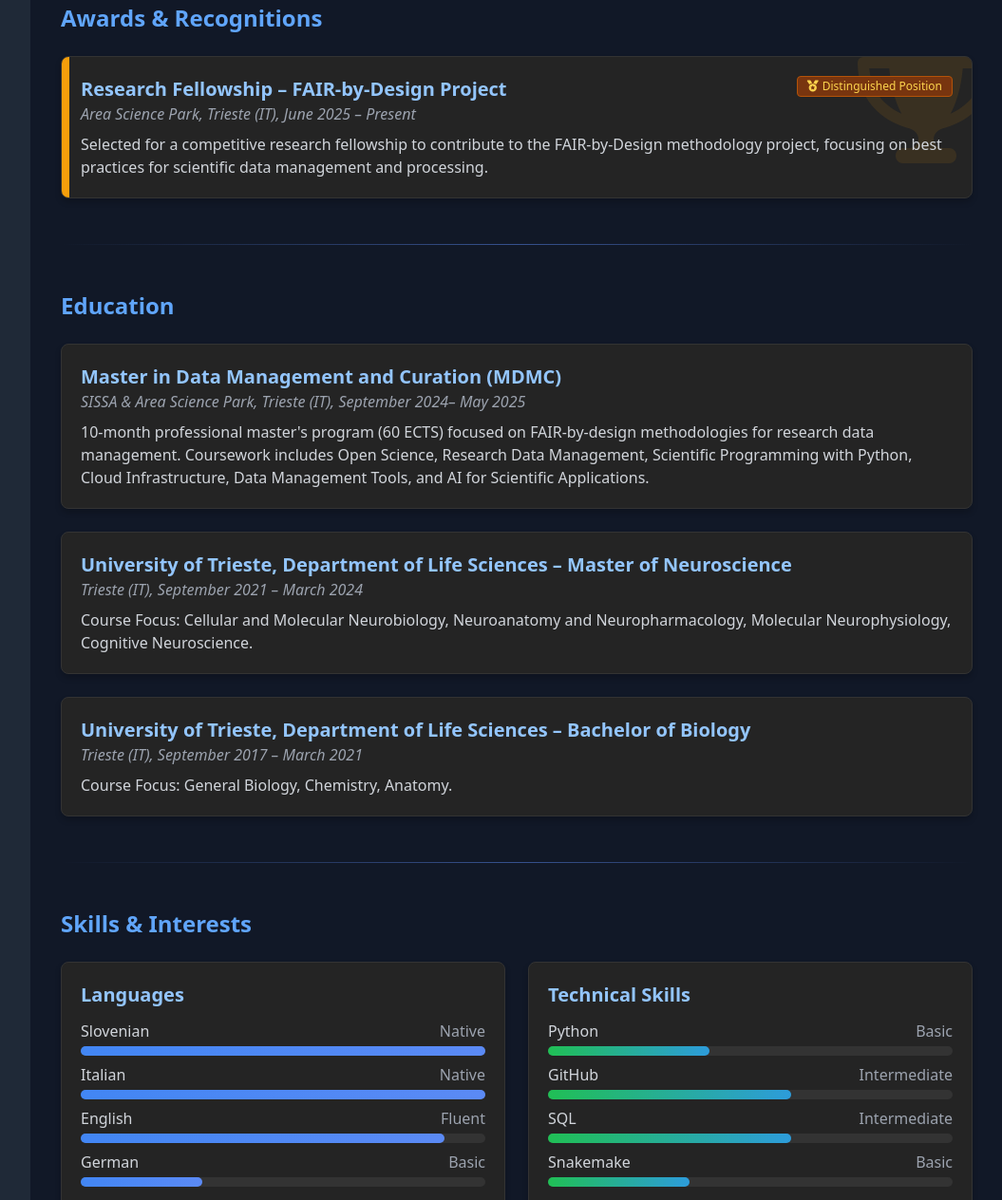
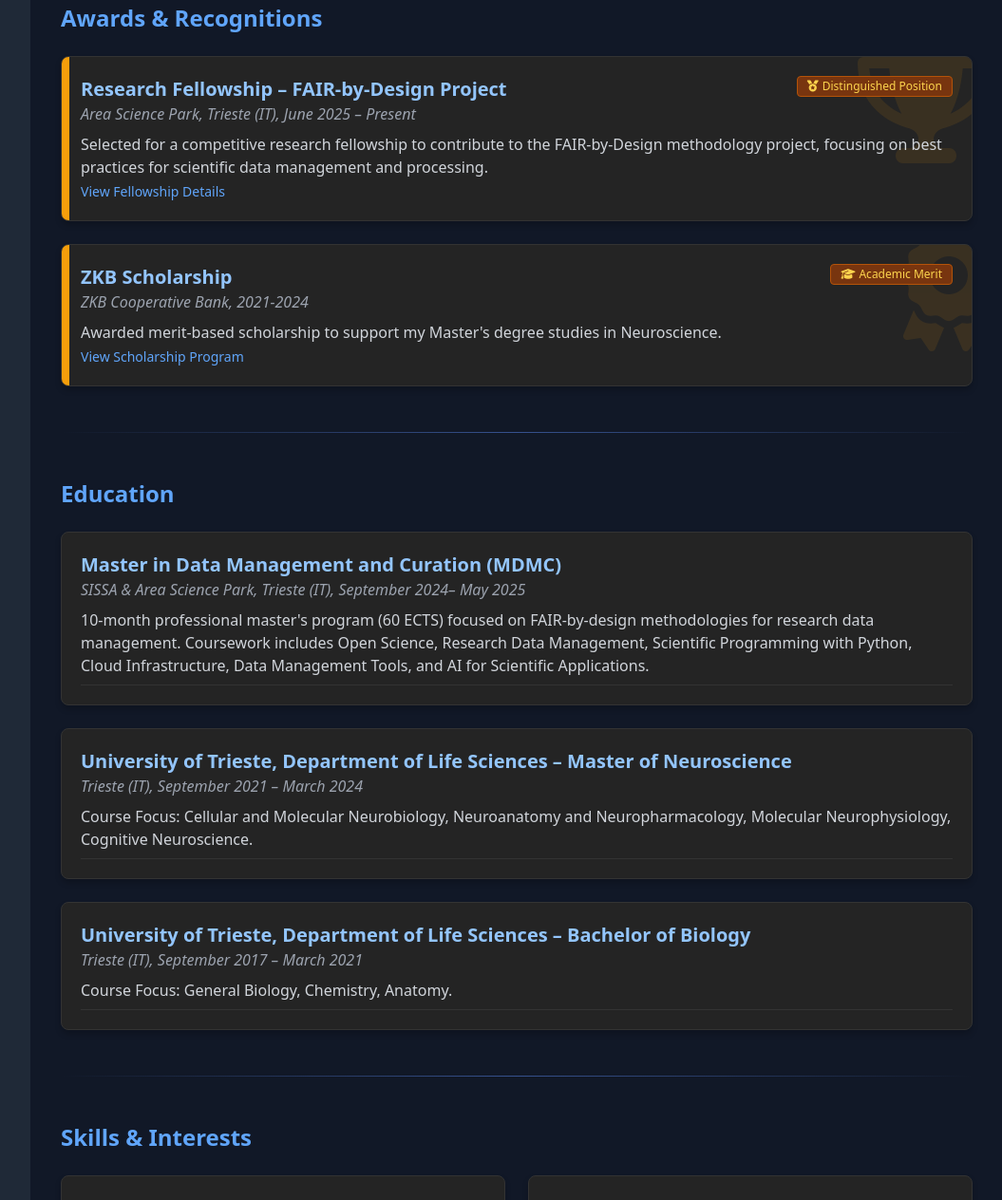
Before and after one commit to SamuelZidaric/online_resume, a plain HTML site: page index.html in a window 1280 px wide. Shown: the part 2375-3639 px from the top of the page at 95% size, without its empty margins (224-1279 px from the left). Drawn offline with nearby package versions, Linux system fonts and the light colour scheme.

Commit message:
Update index.html
Final?

```diff
--- a/index.html
+++ b/index.html
@@ -188,7 +188,7 @@
                         <li>Developing methodologies for improved data acquisition and sharing in scientific research</li>
                     </ul>
                     <div class="company-link mt-2 text-center">
-                        <a href="https://www.areasciencepark.it/en/laboratory-of-data-engineering/" class="text-blue-400 hover:text-blue-300 hover:underline inline-flex items-center" target="_blank">
+                        <a href="https://www.areasciencepark.it/en/research-infrastructures/data-engineering-lade/" class="text-blue-400 hover:text-blue-300 hover:underline inline-flex items-center" target="_blank">
                             <i class="fas fa-external-link-alt mr-1"></i> Visit Laboratory of Data Engineering
                         </a>
                     </div>
@@ -219,7 +219,7 @@
                         <li>Trained and refined neural networks for tracking body parts with DeepLabCut.</li>
                     </ul>
                     <div class="company-link mt-2 text-center">
-                        <a href="https://www.zimmerlab.org/" class="text-blue-400 hover:text-blue-300 hover:underline inline-flex items-center" target="_blank">
+                        <a href="https://neurodevbio.univie.ac.at/zimmer-research/" class="text-blue-400 hover:text-blue-300 hover:underline inline-flex items-center" target="_blank">
                             <i class="fas fa-external-link-alt mr-1"></i> Visit Zimmer Lab
                         </a>
                     </div>
@@ -235,7 +235,7 @@
                         <li>Contributed to AAV and Adenovirus projects, developing downstream methods for gene therapy applications.</li>
                     </ul>
                     <div class="company-link mt-2 text-center">
-                        <a href="https://www.sartorius.com/en/products-services/process-filtration-purification/bia-technology" class="text-blue-400 hover:text-blue-300 hover:underline inline-flex items-center" target="_blank">
+                        <a href="https://www.biaseparations.com/" class="text-blue-400 hover:text-blue-300 hover:underline inline-flex items-center" target="_blank">
                             <i class="fas fa-external-link-alt mr-1"></i> Visit BIA Separations (Sartorius)
                         </a>
                     </div>
@@ -248,7 +248,7 @@
                         <li>Investigated the role of BDNF in neuronal development, utilizing PCR, cryostat sectioning, gel electrophoresis, and in-situ hybridization.</li>
                     </ul>
                     <div class="company-link mt-2 text-center">
-                        <a href="https://dsv.units.it/en/department/structure/staff/1057/Tongiorgi%20Enrico" class="text-blue-400 hover:text-blue-300 hover:underline inline-flex items-center" target="_blank">
+                        <a href="https://dsv.units.it/it/ricerca/ambiti/gruppi/18224" class="text-blue-400 hover:text-blue-300 hover:underline inline-flex items-center" target="_blank">
                             <i class="fas fa-external-link-alt mr-1"></i> Visit Tongiorgi Lab
                         </a>
                     </div>
@@ -303,6 +303,34 @@
                             Selected for a competitive research fellowship to contribute to the FAIR-by-Design methodology project,
                             focusing on best practices for scientific data management and processing.
                         </p>
+                        <p class="mt-1 text-gray-400 text-sm">
+                            <a href="https://amministrazionetrasparente.areasciencepark.it/lavora-in-area/borse-di-ricerca/1-borsa-di-studio-nellambito-del-progetto-fair-by-design-finanziato-dal-programma-nazionale-di-ricerca-pnr-da-svolgersi-presso-le-strutture-dellistituto-ricerca-per-linnovazione-tecnolo/" class="text-blue-400 hover:text-blue-300 hover:underline" target="_blank">View Fellowship Details</a>
+                        </p>
+                    </div>
+                </div>
+
+                <div class="mt-6 dark-card card-glow p-5 rounded-lg relative overflow-hidden">
+                    <div class="absolute right-0 top-0 opacity-10 transform translate-x-6 -translate-y-4">
+                        <i class="fas fa-award text-9xl text-yellow-500"></i>
+                    </div>
+                    <div class="absolute left-0 top-0 bottom-0 w-2 bg-yellow-500"></div>
+
+                    <div class="relative z-10">
+                        <div class="flex items-start justify-between">
+                            <div>
+                                <h3 class="text-xl font-semibold text-blue-300">ZKB Scholarship</h3>
+                                <p class="text-gray-400 italic">ZKB Cooperative Bank, 2021-2024</p>
+                            </div>
+                            <span class="bg-yellow-900 text-yellow-300 text-xs font-medium px-2.5 py-0.5 rounded border border-yellow-700 flex items-center">
+                                <i class="fas fa-graduation-cap mr-1"></i> Academic Merit
+                            </span>
+                        </div>
+                        <p class="mt-2 text-gray-300">
+                            Awarded merit-based scholarship to support my Master's degree studies in Neuroscience.
+                        </p>
+                        <p class="mt-1 text-gray-400 text-sm">
+                            <a href="https://www.zkb.it/soci/borse-di-studio/" class="text-blue-400 hover:text-blue-300 hover:underline" target="_blank">View Scholarship Program</a>
+                        </p>
                     </div>
                 </div>
             </section>
@@ -311,20 +339,35 @@
 
             <section id="education" class="mb-10">
                 <h2 class="text-2xl font-bold text-blue-400 mb-6">Education</h2>
-                <div class="mt-6 dark-card card-glow p-5 rounded-lg">
+                <div class="mt-6 dark-card card-glow p-5 rounded-lg job-card" data-company="mdmc">
                     <h3 class="text-xl font-semibold text-blue-300">Master in Data Management and Curation (MDMC)</h3>
                     <p class="text-gray-400 italic">SISSA & Area Science Park, Trieste (IT), September 2024– May 2025</p>
                     <p class="mt-2 text-gray-300">10-month professional master's program (60 ECTS) focused on FAIR-by-design methodologies for research data management. Coursework includes Open Science, Research Data Management, Scientific Programming with Python, Cloud Infrastructure, Data Management Tools, and AI for Scientific Applications.</p>
+                    <div class="company-link mt-2 text-center">
+                        <a href="https://www.sissa.it/training/professional-master-courses/master-data-management-and-curation" class="text-blue-400 hover:text-blue-300 hover:underline inline-flex items-center" target="_blank">
+                            <i class="fas fa-external-link-alt mr-1"></i> Visit MDMC Program Page
+                        </a>
+                    </div>
                 </div>
-                <div class="mt-6 dark-card card-glow p-5 rounded-lg">
+                <div class="mt-6 dark-card card-glow p-5 rounded-lg job-card" data-company="neuroscience">
                     <h3 class="text-xl font-semibold text-blue-300">University of Trieste, Department of Life Sciences – Master of Neuroscience</h3>
                     <p class="text-gray-400 italic">Trieste (IT), September 2021 – March 2024</p>
                     <p class="mt-2 text-gray-300">Course Focus: Cellular and Molecular Neurobiology, Neuroanatomy and Neuropharmacology, Molecular Neurophysiology, Cognitive Neuroscience.</p>
+                    <div class="company-link mt-2 text-center">
+                        <a href="https://www.biologia.units.it/corsi/3/LM-in-Neuroscienze" class="text-blue-400 hover:text-blue-300 hover:underline inline-flex items-center" target="_blank">
+                            <i class="fas fa-external-link-alt mr-1"></i> Visit Neuroscience Program Page
+                        </a>
+                    </div>
                 </div>
-                <div class="mt-6 dark-card card-glow p-5 rounded-lg">
+                <div class="mt-6 dark-card card-glow p-5 rounded-lg job-card" data-company="biology">
                     <h3 class="text-xl font-semibold text-blue-300">University of Trieste, Department of Life Sciences – Bachelor of Biology</h3>
                     <p class="text-gray-400 italic">Trieste (IT), September 2017 – March 2021</p>
                     <p class="mt-2 text-gray-300">Course Focus: General Biology, Chemistry, Anatomy.</p>
+                    <div class="company-link mt-2 text-center">
+                        <a href="https://www.biologia.units.it/index.php?/corsi/1/Laurea-in-Scienze-e-Tecnologie-Biologiche" class="text-blue-400 hover:text-blue-300 hover:underline inline-flex items-center" target="_blank">
+                            <i class="fas fa-external-link-alt mr-1"></i> Visit Biology Program Page
+                        </a>
+                    </div>
                 </div>
             </section>
 
@@ -383,7 +426,7 @@
                                     <span class="text-gray-400">Basic</span>
                                 </div>
                                 <div class="w-full progress-bar-bg rounded-full h-2.5 mt-1">
-                                    <div class="progress-bar-fill-green h-2.5 rounded-full" style="width: 40%"></div>
+                                    <div class="progress-bar-fill-green h-2.5 rounded-full" style="width: 20%"></div>
                                 </div>
                             </div>
                             <div>
@@ -410,7 +453,7 @@
                                     <span class="text-gray-400">Basic</span>
                                 </div>
                                 <div class="w-full progress-bar-bg rounded-full h-2.5 mt-1">
-                                    <div class="progress-bar-fill-green h-2.5 rounded-full" style="width: 35%"></div>
+                                    <div class="progress-bar-fill-green h-2.5 rounded-full" style="width: 40%"></div>
                                 </div>
                             </div>
                             <div>
@@ -419,7 +462,7 @@
                                     <span class="text-gray-400">Intermediate</span>
                                 </div>
                                 <div class="w-full progress-bar-bg rounded-full h-2.5 mt-1">
-                                    <div class="progress-bar-fill-green h-2.5 rounded-full" style="width: 65%"></div>
+                                    <div class="progress-bar-fill-green h-2.5 rounded-full" style="width: 70%"></div>
                                 </div>
                             </div>
                         </div>
```
